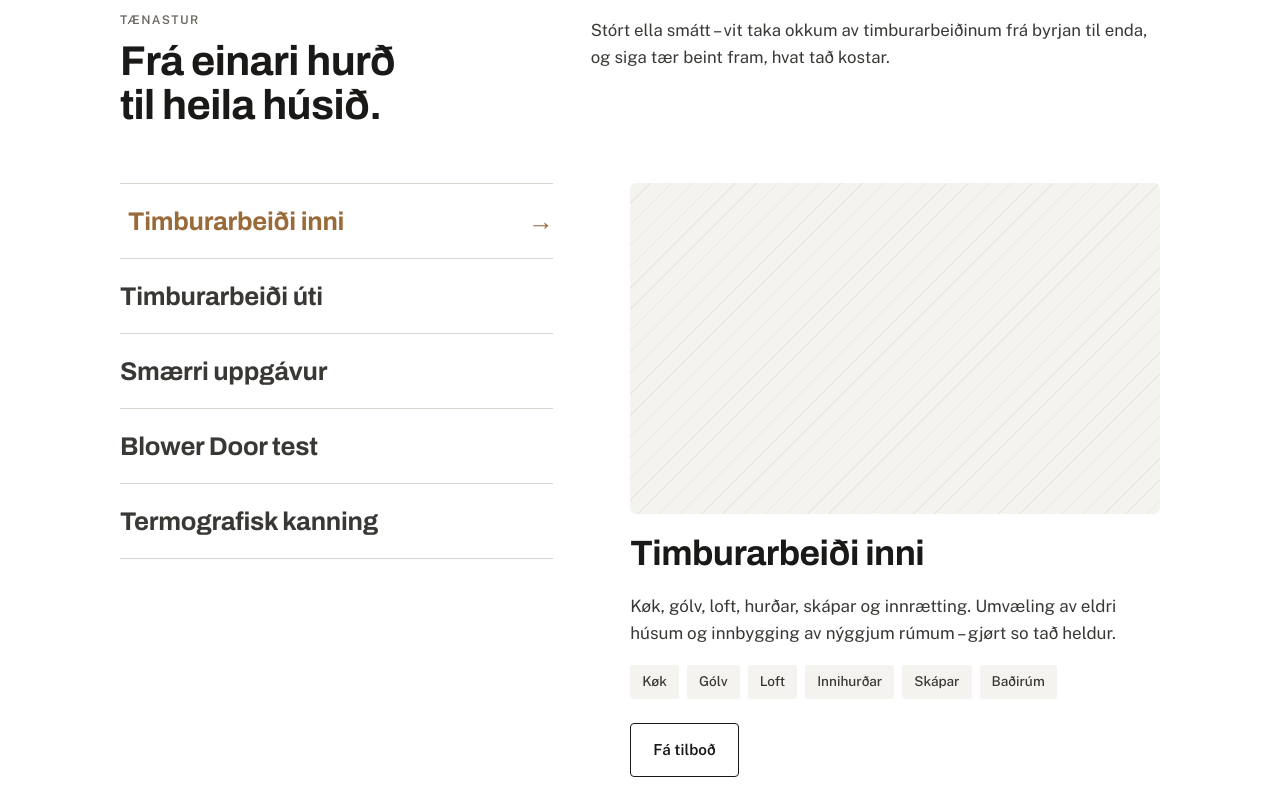
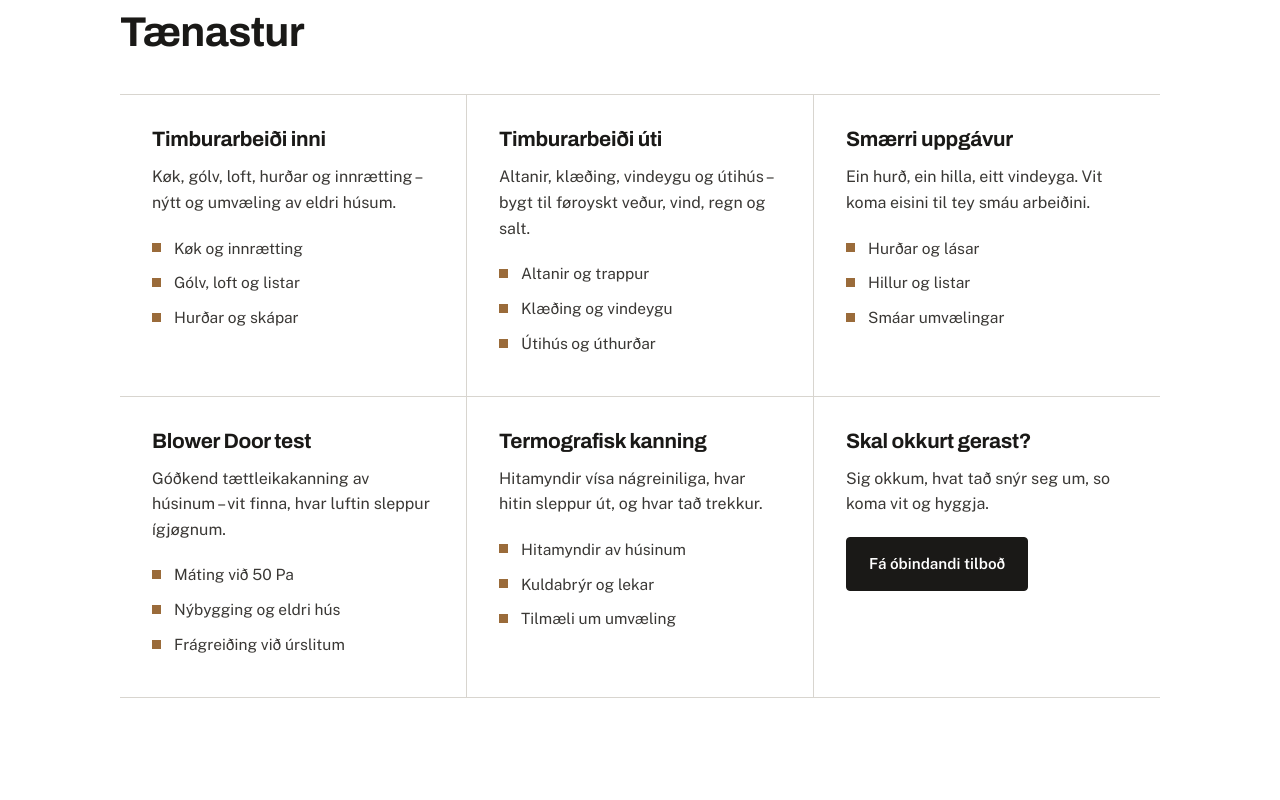
Before and after one commit to b4wtvvv8vr-a11/mbo-overgaard, a plain HTML site: page index.html in a window 1280 px wide. Shown: the part 1000-1800 px from the top of the page. Drawn offline with nearby package versions, Linux system fonts and the light colour scheme.

Commit message:
Tænastur as a hairline grid of boxes, Radvit-style
Six boxes with heading, short description and square-bullet list.
Replaces the clickable list/panel and drops the section intro lines.

Co-Authored-By: Claude Opus 5 <noreply@anthropic.com>

```diff
--- a/index.html
+++ b/index.html
@@ -128,31 +128,20 @@
   .section-head .lede { font-size: 1.05rem; padding-top: 6px; }
   @media (max-width: 820px) { .section-head { grid-template-columns: 1fr; gap: 16px; } }
 
-  /* Services – list on the left, panel on the right (BE Smíð idea) */
+  /* Services – hairline grid of boxes */
   .services { border-top: 1px solid var(--line); }
-  .svc { display: grid; grid-template-columns: 0.9fr 1.1fr; gap: clamp(32px, 6vw, 80px); align-items: start; }
-  .svc-list { list-style: none; margin: 0; padding: 0; border-top: 1px solid var(--line); }
-  .svc-list li { border-bottom: 1px solid var(--line); }
-  .svc-list button {
-    width: 100%; text-align: left; background: none; border: 0; padding: 22px 0; cursor: pointer;
-    font-family: var(--display); font-weight: 700; font-stretch: 96%; font-size: clamp(1.25rem, 2vw, 1.6rem); letter-spacing: -0.01em; color: var(--ink-soft);
-    display: flex; justify-content: space-between; align-items: center; gap: 16px;
-    transition: color .15s ease, padding-left .2s ease;
-  }
-  .svc-list button::after { content: "→"; font-family: var(--body); font-weight: 400; opacity: 0; transition: opacity .15s ease; }
-  .svc-list button:hover { color: var(--ink); }
-  .svc-list button[aria-selected="true"] { color: var(--oak); padding-left: 8px; }
-  .svc-list button[aria-selected="true"]::after { opacity: 1; }
-  .svc-panel { display: flex; flex-direction: column; gap: 18px; }
-  .svc-panel[hidden] { display: none; }
-  .svc-img { aspect-ratio: 16 / 10; border-radius: 6px; background: var(--paper-2); background-image: repeating-linear-gradient(135deg, transparent 0 14px, rgba(0,0,0,.05) 14px 15px); position: relative; overflow: hidden; }
-  .svc-img img { width: 100%; height: 100%; object-fit: cover; }
-  .svc-panel h3 { font-size: clamp(1.6rem, 3vw, 2.2rem); font-stretch: 92%; }
-  .svc-panel p { color: var(--ink-soft); max-width: 36em; }
-  .svc-panel ul { margin: 0; padding: 0; list-style: none; display: flex; flex-wrap: wrap; gap: 8px; }
-  .svc-panel ul li { font-size: 0.85rem; font-weight: 500; color: var(--ink-soft); background: var(--paper-2); padding: 6px 12px; border-radius: 3px; }
-  .svc-panel .btn { align-self: flex-start; margin-top: 6px; }
-  @media (max-width: 820px) { .svc { grid-template-columns: 1fr; gap: 28px; } .svc-list button { padding: 16px 0; } }
+  .svc-title { margin-bottom: clamp(24px, 4vw, 40px); }
+  .svc-grid { list-style: none; margin: 0; padding: 0; display: grid; grid-template-columns: repeat(3, 1fr); gap: 1px; background: var(--line); border-top: 1px solid var(--line); border-bottom: 1px solid var(--line); }
+  .svc { background: var(--paper); padding: 32px 32px 40px; display: flex; flex-direction: column; gap: 12px; }
+  .svc h3 { font-size: 1.3rem; }
+  .svc > p { color: var(--ink-soft); font-size: 1rem; max-width: 26em; }
+  .svc ul { list-style: none; margin: 8px 0 0; padding: 0; display: flex; flex-direction: column; gap: 10px; }
+  .svc ul li { position: relative; padding-left: 22px; font-size: 0.97rem; color: var(--ink-soft); }
+  .svc ul li::before { content: ""; position: absolute; left: 0; top: 0.5em; width: 9px; height: 9px; background: var(--oak); }
+  .svc-cta { justify-content: flex-start; }
+  .svc-cta .btn { align-self: flex-start; margin-top: 8px; }
+  @media (max-width: 900px) { .svc-grid { grid-template-columns: repeat(2, 1fr); } }
+  @media (max-width: 600px) { .svc-grid { grid-template-columns: 1fr; } .svc { padding: 28px 0 32px; } }
 
   /* Blower door – light grey band */
   .tight { background: var(--paper-2); border-top: 1px solid var(--line-soft); border-bottom: 1px solid var(--line-soft); }
@@ -289,60 +278,59 @@
 
   <section class="services" id="taenastur">
     <div class="wrap">
-      <div class="section-head">
-        <div>
-          <p class="eyebrow">Tænastur</p>
-          <h2>Frá einari hurð til heila húsið.</h2>
-        </div>
-        <p class="lede">Stórt ella smátt – vit taka okkum av timburarbeiðinum frá byrjan til enda, og siga tær beint fram, hvat tað kostar.</p>
-      </div>
-
-      <div class="svc">
-        <ul class="svc-list" role="tablist" aria-label="Tænastur">
-          <li><button role="tab" id="tab-inni" aria-selected="true" aria-controls="panel-inni">Timburarbeiði inni</button></li>
-          <li><button role="tab" id="tab-uti" aria-selected="false" aria-controls="panel-uti" tabindex="-1">Timburarbeiði úti</button></li>
-          <li><button role="tab" id="tab-smaerri" aria-selected="false" aria-controls="panel-smaerri" tabindex="-1">Smærri uppgávur</button></li>
-          <li><button role="tab" id="tab-blower" aria-selected="false" aria-controls="panel-blower" tabindex="-1">Blower Door test</button></li>
-          <li><button role="tab" id="tab-termo" aria-selected="false" aria-controls="panel-termo" tabindex="-1">Termografisk kanning</button></li>
-        </ul>
-
-        <!-- Replace each .svc-img with <img> of that kind of work -->
-        <div class="svc-panel" id="panel-inni" role="tabpanel" aria-labelledby="tab-inni">
-          <div class="svc-img"></div>
+      <h2 class="svc-title">Tænastur</h2>
+      <ul class="svc-grid">
+        <li class="svc">
           <h3>Timburarbeiði inni</h3>
-          <p>Køk, gólv, loft, hurðar, skápar og innrætting. Umvæling av eldri húsum og innbygging av nýggjum rúmum – gjørt so tað heldur.</p>
-          <ul><li>Køk</li><li>Gólv</li><li>Loft</li><li>Innihurðar</li><li>Skápar</li><li>Baðirúm</li></ul>
-          <a class="btn ghost" href="#samband">Fá tilboð</a>
-        </div>
-        <div class="svc-panel" id="panel-uti" role="tabpanel" aria-labelledby="tab-uti" hidden>
-          <div class="svc-img"></div>
+          <p>Køk, gólv, loft, hurðar og innrætting – nýtt og umvæling av eldri húsum.</p>
+          <ul>
+            <li>Køk og innrætting</li>
+            <li>Gólv, loft og listar</li>
+            <li>Hurðar og skápar</li>
+          </ul>
+        </li>
+        <li class="svc">
           <h3>Timburarbeiði úti</h3>
-          <p>Altanir, trappur, útihús, klæðing, vindeygu og úthurðar. Bygt til føroyskt veður – vind, regn og salt.</p>
-          <ul><li>Altanir</li><li>Trappur</li><li>Klæðing</li><li>Vindeygu</li><li>Úthurðar</li><li>Útihús</li></ul>
-          <a class="btn ghost" href="#samband">Fá tilboð</a>
-        </div>
-        <div class="svc-panel" id="panel-smaerri" role="tabpanel" aria-labelledby="tab-smaerri" hidden>
-          <div class="svc-img"></div>
+          <p>Altanir, klæðing, vindeygu og útihús – bygt til føroyskt veður, vind, regn og salt.</p>
+          <ul>
+            <li>Altanir og trappur</li>
+            <li>Klæðing og vindeygu</li>
+            <li>Útihús og úthurðar</li>
+          </ul>
+        </li>
+        <li class="svc">
           <h3>Smærri uppgávur</h3>
-          <p>Ein hurð, sum ikki lokar. Ein hilla, ein trappa, eitt vindeyga. Vit koma eisini til tey smáu arbeiðini – ring, so finna vit ein dag.</p>
-          <ul><li>Hurðar og lásar</li><li>Hillur</li><li>Listar</li><li>Umvæling av vindeygum</li><li>Smáar umvælingar</li></ul>
-          <a class="btn ghost" href="#samband">Fá tilboð</a>
-        </div>
-        <div class="svc-panel" id="panel-blower" role="tabpanel" aria-labelledby="tab-blower" hidden>
-          <div class="svc-img"></div>
+          <p>Ein hurð, ein hilla, eitt vindeyga. Vit koma eisini til tey smáu arbeiðini.</p>
+          <ul>
+            <li>Hurðar og lásar</li>
+            <li>Hillur og listar</li>
+            <li>Smáar umvælingar</li>
+          </ul>
+        </li>
+        <li class="svc">
           <h3>Blower Door test</h3>
-          <p>Góðkend tættleikakanning av húsinum. Vit máta við 50 Pa trýstmuni, hvussu nógv luft sleppur ígjøgnum, og finna lekarnar.</p>
-          <ul><li>Góðkend test</li><li>50 Pa</li><li>Frágreiðing</li><li>Nýbygging og eldri hús</li></ul>
-          <a class="btn ghost" href="#blowerdoor">Les meira</a>
-        </div>
-        <div class="svc-panel" id="panel-termo" role="tabpanel" aria-labelledby="tab-termo" hidden>
-          <div class="svc-img"></div>
+          <p>Góðkend tættleikakanning av húsinum – vit finna, hvar luftin sleppur ígjøgnum.</p>
+          <ul>
+            <li>Máting við 50 Pa</li>
+            <li>Nýbygging og eldri hús</li>
+            <li>Frágreiðing við úrslitum</li>
+          </ul>
+        </li>
+        <li class="svc">
           <h3>Termografisk kanning</h3>
-          <p>Hitamyndir vísa nágreiniliga, hvar hitin sleppur út, og hvar tað trekkur – áðrenn tú byrjar at umvæla.</p>
-          <ul><li>Hitamyndir</li><li>Kuldabrýr</li><li>Lekar við vindeygu</li><li>Frágreiðing við tilmælum</li></ul>
-          <a class="btn ghost" href="#blowerdoor">Les meira</a>
-        </div>
-      </div>
+          <p>Hitamyndir vísa nágreiniliga, hvar hitin sleppur út, og hvar tað trekkur.</p>
+          <ul>
+            <li>Hitamyndir av húsinum</li>
+            <li>Kuldabrýr og lekar</li>
+            <li>Tilmæli um umvæling</li>
+          </ul>
+        </li>
+        <li class="svc svc-cta">
+          <h3>Skal okkurt gerast?</h3>
+          <p>Sig okkum, hvat tað snýr seg um, so koma vit og hyggja.</p>
+          <a class="btn" href="#samband">Fá óbindandi tilboð</a>
+        </li>
+      </ul>
     </div>
   </section>
 
@@ -501,29 +489,6 @@
     start();
   })();
 
-  // Services – click a service on the left, its panel shows on the right
-  (function () {
-    var tabs = document.querySelectorAll('.svc-list [role="tab"]');
-    var panels = document.querySelectorAll('.svc-panel');
-    function select(tab) {
-      tabs.forEach(function (t) {
-        var on = t === tab;
-        t.setAttribute('aria-selected', on ? 'true' : 'false');
-        t.tabIndex = on ? 0 : -1;
-      });
-      panels.forEach(function (p) { p.hidden = p.id !== tab.getAttribute('aria-controls'); });
-    }
-    tabs.forEach(function (t, k) {
-      t.addEventListener('click', function () { select(t); });
-      t.addEventListener('keydown', function (e) {
-        var n = e.key === 'ArrowDown' || e.key === 'ArrowRight' ? k + 1 : e.key === 'ArrowUp' || e.key === 'ArrowLeft' ? k - 1 : null;
-        if (n === null) return;
-        e.preventDefault();
-        var next = tabs[(n + tabs.length) % tabs.length];
-        select(next); next.focus();
-      });
-    });
-  })();
 </script>
 
 </body>
```
